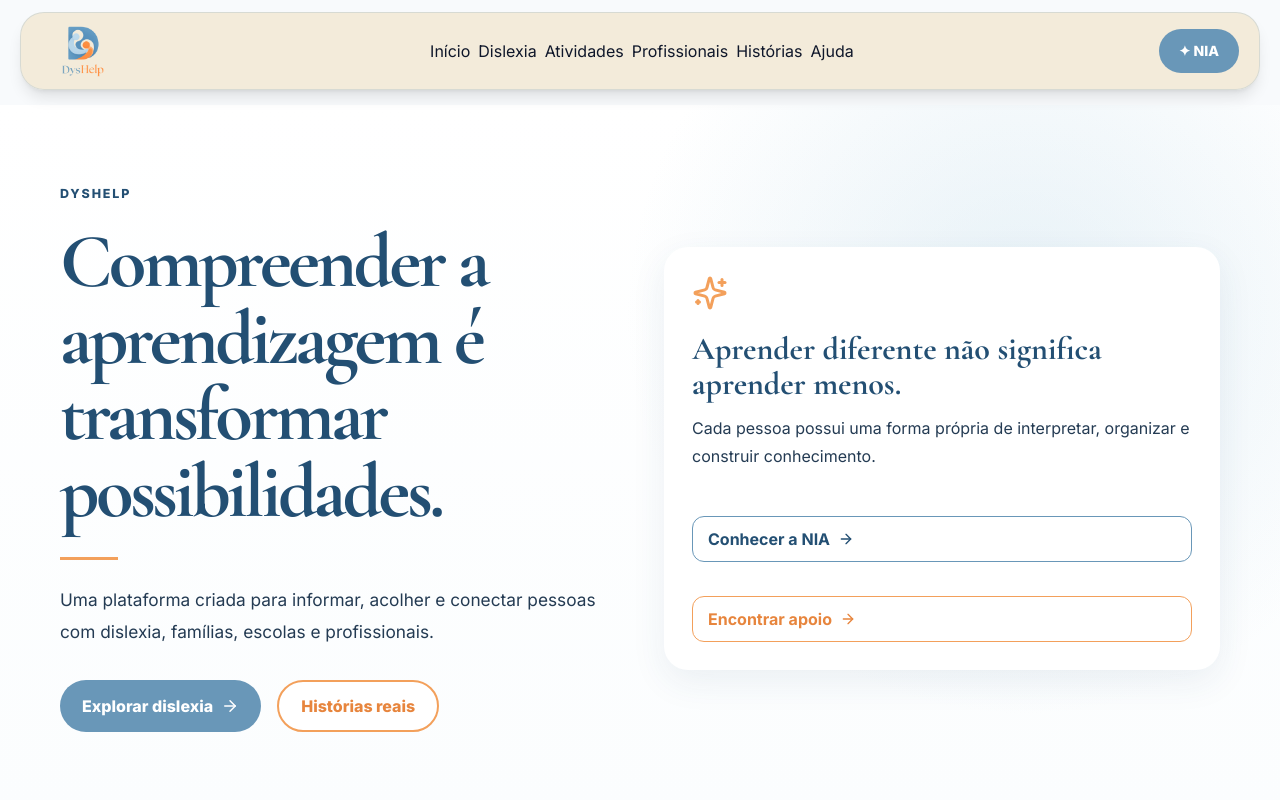
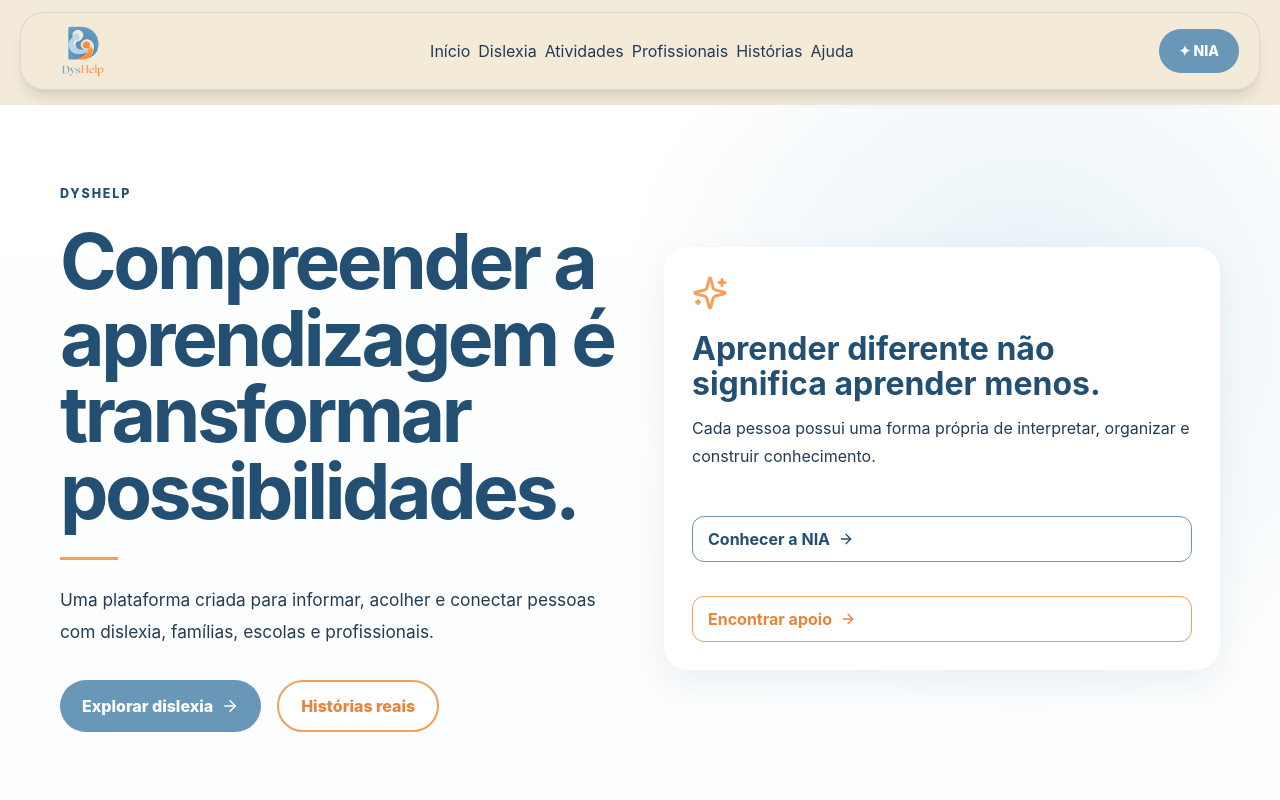
Before and after one commit to bernardowoldam-commits/Dyslexia-PxP, a Next.js app: page / in a window 1280 px wide. Shown: the top 800 px of the page. Built offline with nearby package versions, Linux system fonts and the light colour scheme.

Commit message:
Update layout.tsx

```diff
--- a/app/layout.tsx
+++ b/app/layout.tsx
@@ -1,34 +1,26 @@
 import type { Metadata } from "next";
-import { Inter, Cormorant_Garamond } from "next/font/google";
 import "./globals.css";
 
-const inter = Inter({
-  subsets: ["latin"],
-  variable: "--font-inter",
-  display: "swap",
-});
-
-const cormorant = Cormorant_Garamond({
-  subsets: ["latin"],
-  weight: ["400", "600", "700"],
-  variable: "--font-cormorant",
-  display: "swap",
-});
-
 export const metadata: Metadata = {
-  title: "DysHelp - Informação, acolhimento e apoio sobre dislexia",
+  title: "DysHelp",
   description:
-    "Plataforma educativa e de apoio sobre dislexia para pessoas disléxicas, famílias e profissionais.",
+    "Informação, acolhimento e apoio para pessoas com dislexia, famílias e profissionais.",
 };
 
 export default function RootLayout({
   children,
-}: {
+}: Readonly<{
   children: React.ReactNode;
-}) {
+}>) {
   return (
-    <html lang="pt-BR" className={`${inter.variable} ${cormorant.variable}`}>
-      <body className="font-sans antialiased bg-slate-50 text-slate-900">
+    <html lang="pt-BR">
+      <body
+        className="
+          bg-[#F3EAD9]
+          text-[#243B53]
+          antialiased
+        "
+      >
         {children}
       </body>
     </html>
```
